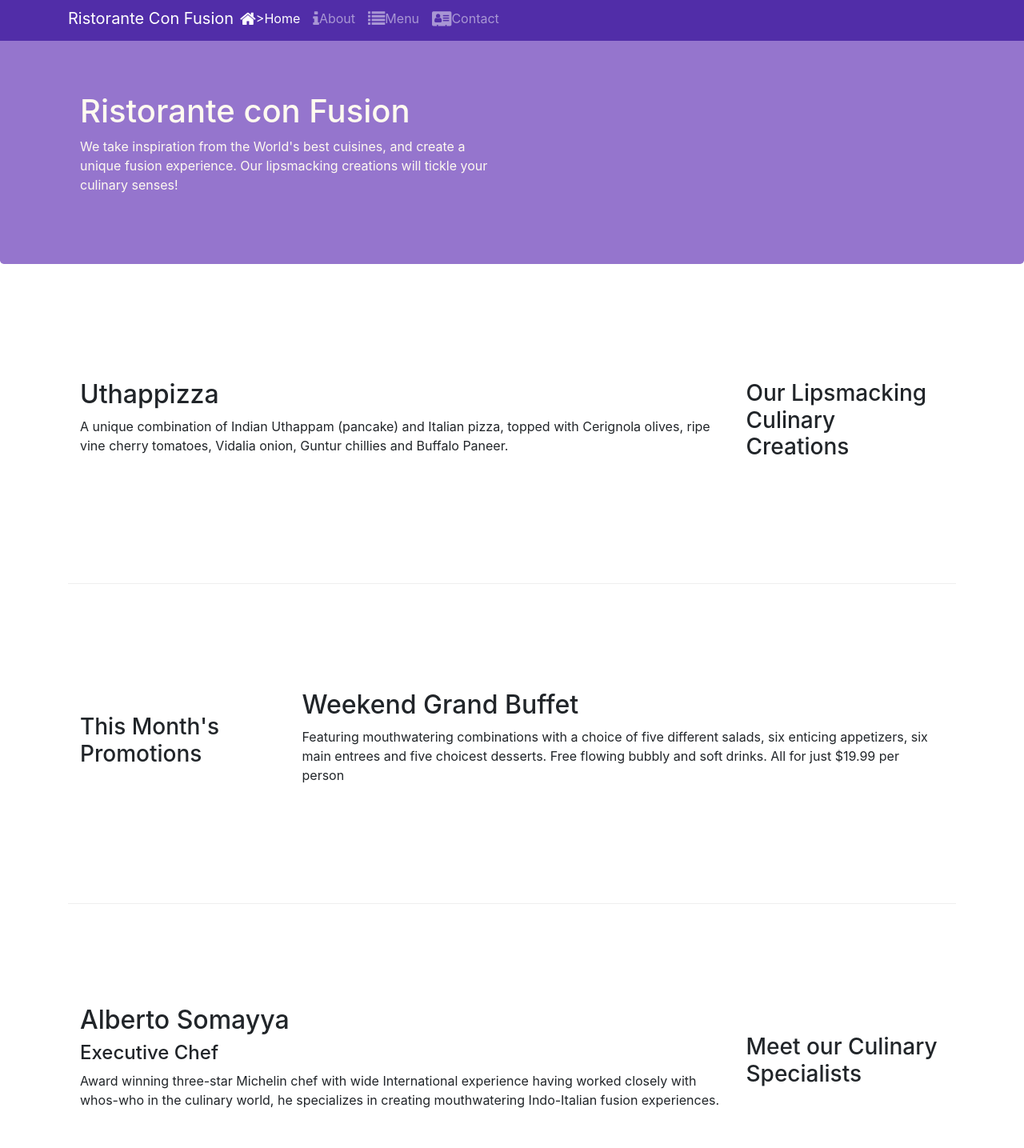
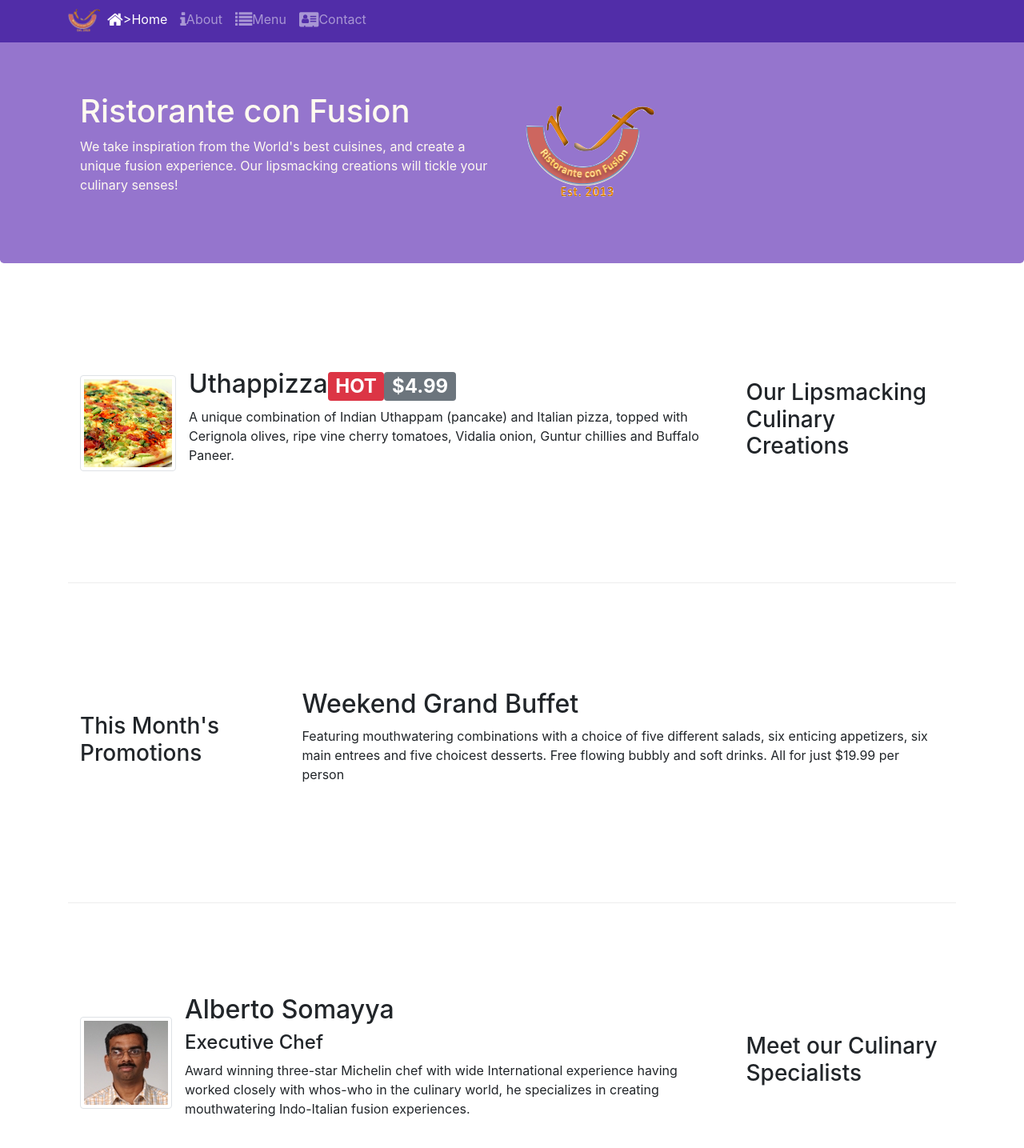
Before and after one commit to muhammedasifc/npmwebproject, a website: page index.html in a window 1280 px wide. Shown: the part 5-1440 px from the top of the page at 80% size. Drawn offline with nearby package versions, Linux system fonts and the light colour scheme.

Commit message:
alert users

```diff
--- a/index.html
+++ b/index.html
@@ -21,7 +21,7 @@
             <button class="navbar-toggler" type="button" data-toggle="collapse" data-target="#Navbar">
             <span class="navbar-toggler-icon"></span>
             </button>
-            <a class="navbar-brand mr-auto" href="#">Ristorante Con Fusion</a>
+            <a class="navbar-brand mr-auto" href="#"><img src="_15c0362a3a49b2e1febe1fe3a7a7a63f_img/img/logo.png" height="30" width="41"></a>
             <div class="collapse navbar-collapse" id="Navbar">
                 <ul class="navbar-nav mr-auto">
                     <li class="nav-item active"><a class="nav-link" href="#"><span class="fa fa-home fa-lg"></span>>Home</a></li>
@@ -44,7 +44,8 @@
                     <h1>Ristorante con Fusion</h1>
                     <p>We take inspiration from the World's best cuisines, and create a unique fusion experience. Our lipsmacking creations will tickle your culinary senses!</p>
                 </div>
-                <div class="col-12 col1-sm">
+                <div class="col-12 col-sm align-self-center">
+                    <img src="_15c0362a3a49b2e1febe1fe3a7a7a63f_img/img/logo.png" class="img-fluid">
                 </div>
             </div>
         </div>
@@ -56,10 +57,16 @@
                 <h3>Our Lipsmacking Culinary Creations</h3>
             </div>
             <div class="col col-sm order-sm-first col-md">
-                <h2>Uthappizza</h2>
-                <p>A unique combination of Indian Uthappam (pancake) and Italian pizza, topped with Cerignola olives, ripe vine cherry tomatoes, Vidalia onion, Guntur chillies and Buffalo Paneer.</p>
+                <div class="media">
+                    <img class="d-flex mr-3 img-thumbnail align-self-center"
+                    src="_15c0362a3a49b2e1febe1fe3a7a7a63f_img/img/uthappizza.png">
+                    <div class="media-body">
+                        <h2 class="mt-0">Uthappizza<span class="badge badge-danger">HOT</span><span class="badge bage-pill badge-secondary">$4.99</span></h2>
+                <p class="d-none d-sm-block">A unique combination of Indian Uthappam (pancake) and Italian pizza, topped with Cerignola olives, ripe vine cherry tomatoes, Vidalia onion, Guntur chillies and Buffalo Paneer.</p>
             </div>
         </div>
+    </div>
+</div>
 
 
         <div class="row row-content align-items-center">
@@ -68,7 +75,7 @@
             </div>
             <div class="col col-sm col-md">
                 <h2>Weekend Grand Buffet</h2>
-                <p>Featuring mouthwatering combinations with a choice of five different salads, six enticing appetizers, six main entrees and five choicest desserts. Free flowing bubbly and soft drinks. All for just $19.99 per person </p>
+                <p class="d-none d-sm-block">Featuring mouthwatering combinations with a choice of five different salads, six enticing appetizers, six main entrees and five choicest desserts. Free flowing bubbly and soft drinks. All for just $19.99 per person </p>
             </div>
         </div>
 
@@ -77,11 +84,17 @@
                 <h3>Meet our Culinary Specialists</h3>
             </div>
             <div class="col col-sm order-sm-first col-md">
-                <h2>Alberto Somayya</h2>
+                <div class="media">
+                    <img class="d-flex mr-3 img-thumbnail align-self-center "
+                    src="_15c0362a3a49b2e1febe1fe3a7a7a63f_img/img/alberto.png" alt="alberto">
+                    <div class="media-body">
+                <h2 class="mt-0">Alberto Somayya</h2>
                 <h4>Executive Chef</h4>
-                <p>Award winning three-star Michelin chef with wide International experience having worked closely with whos-who in the culinary world, he specializes in creating mouthwatering Indo-Italian fusion experiences. </p>
+                <p class="d-none d-sm-block">Award winning three-star Michelin chef with wide International experience having worked closely with whos-who in the culinary world, he specializes in creating mouthwatering Indo-Italian fusion experiences. </p>
             </div>
         </div>
+    </div>
+    </div>
     </div>
 
     <footer class="footer">
```
Also changed, not shown: aboutus.html (+4 -3 lines), contactus.html (+4 -3 lines), _15c0362a3a49b2e1febe1fe3a7a7a63f_img/img/alberto.png (added), _15c0362a3a49b2e1febe1fe3a7a7a63f_img/img/buffet.png (added), _15c0362a3a49b2e1febe1fe3a7a7a63f_img/img/logo.png (added), _15c0362a3a49b2e1febe1fe3a7a7a63f_img/img/uthappizza.png (added), 1 other file.
